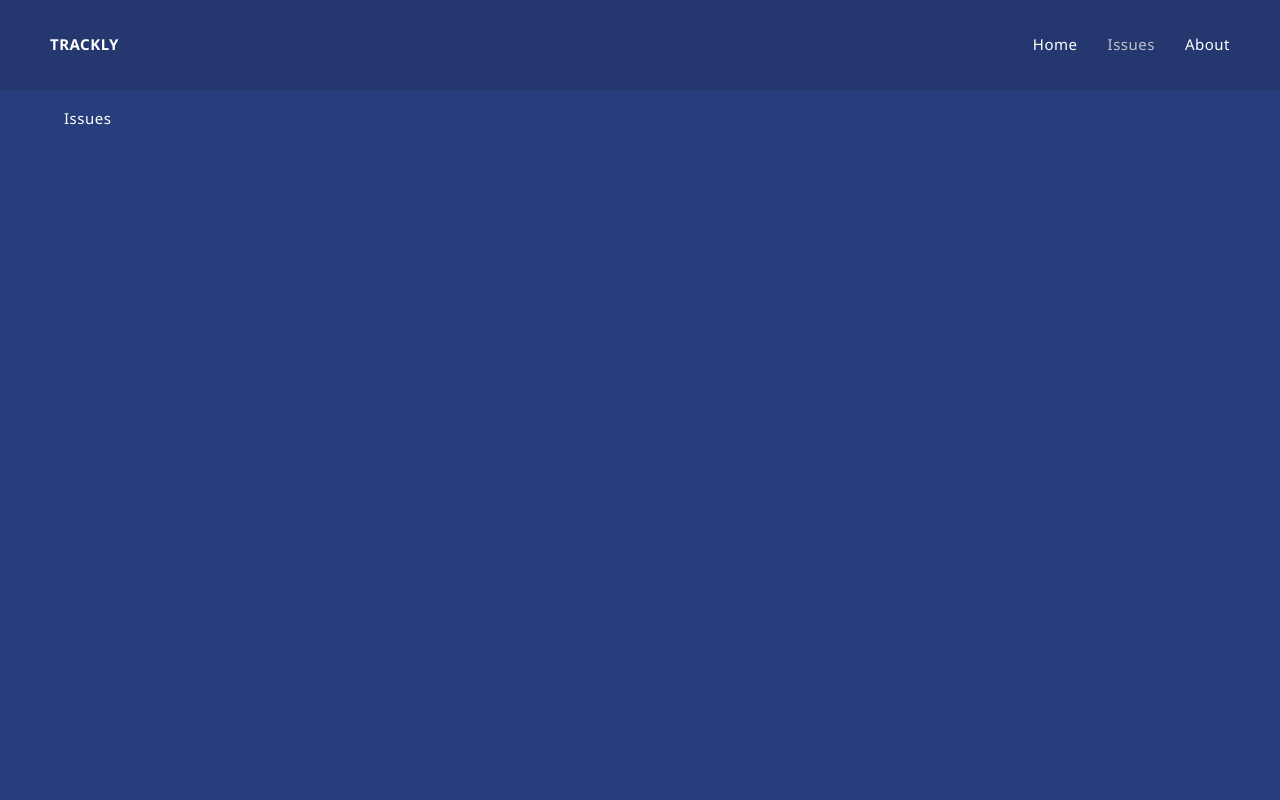
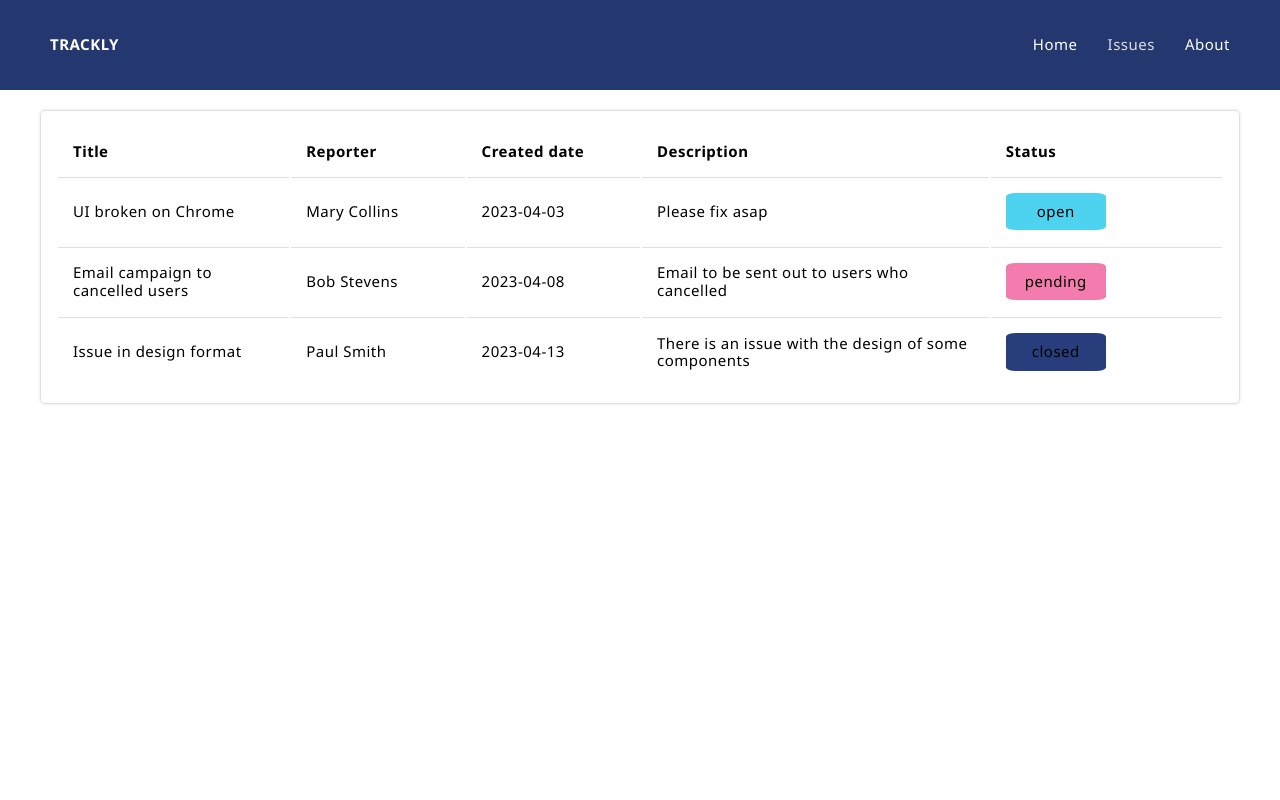
Before and after one commit to martanara/issue-tracker, a React (Create React App) app: page /issues in a window 1280 px wide. Shown: the top 800 px of the page. Built offline with nearby package versions, Linux system fonts and the light colour scheme.

Commit message:
add issues table

```diff
--- a/public/index.html
+++ b/public/index.html
@@ -2,7 +2,7 @@
 <html lang="en">
   <head>
     <meta charset="utf-8" />
-    <link rel="icon" href="%PUBLIC_URL%/favicon.ico" />
+    <link rel="icon" href="%PUBLIC_URL%/stonly.png" />
     <meta name="viewport" content="width=device-width, initial-scale=1" />
     <meta name="theme-color" content="#000000" />
     <meta
@@ -24,7 +24,7 @@
       work correctly both with client-side routing and a non-root public URL.
       Learn how to configure a non-root public URL by running `npm run build`.
     -->
-    <title>React App</title>
+    <title>Trackly</title>
   </head>
   <body>
     <noscript>You need to enable JavaScript to run this app.</noscript>
--- a/src/components/Navbar/styles.scss
+++ b/src/components/Navbar/styles.scss
@@ -7,6 +7,7 @@
     background-color: darken($color-dark-blue, 3%);
     line-height: 1.3;
     padding: 20px;
+    color: $color-white;
 }
 
 .navbar-icon {
--- a/src/components/Wrapper/styles.scss
+++ b/src/components/Wrapper/styles.scss
@@ -3,6 +3,6 @@
 .wrapper {
     padding: 20px 0;
     height: 100vh;
-    width: 90%;
+    max-width: 1200px;
     margin: 0 auto;
 }
--- a/src/context/index.tsx
+++ b/src/context/index.tsx
@@ -15,28 +15,25 @@ export const AppContextProvider = (props: IContextProps) => {
             id: "1",
             title: "UI broken on Chrome",
             reporter: "Mary Collins",
+            createdDt: "2023-04-03",
             description: "Please fix asap",
-            isOpen: true,
-            isPending: false,
-            isClosed: false,
+            status: "open"
         },
         {
             id: "2",
             title: "Email campaign to cancelled users",
             reporter: "Bob Stevens",
+            createdDt: "2023-04-08",
             description: "Email to be sent out to users who cancelled",
-            isOpen: false,
-            isPending: true,
-            isClosed: false,
+            status: "pending"
         },
         {
             id: "3",
             title: "Issue in design format",
             reporter: "Paul Smith",
+            createdDt: "2023-04-13",
             description: "There is an issue with the design of some components",
-            isOpen: false,
-            isPending: false,
-            isClosed: true,
+            status: "closed"
         },
     ]);
 
--- a/src/pages/Home/Home.tsx
+++ b/src/pages/Home/Home.tsx
@@ -1,6 +1,6 @@
-import React from "react";
+import React from 'react';
 
-import Wrapper from "components/Wrapper";
+import Wrapper from 'components/Wrapper';
 
 const Home = () => {
     return (
--- a/src/pages/Issues/Issues.tsx
+++ b/src/pages/Issues/Issues.tsx
@@ -1,13 +1,55 @@
 import React from "react";
 
 import Wrapper from "components/Wrapper";
+import { useAppContext } from "context";
+import { IStatus } from "interfaces";
+
+import "./styles.scss";
+interface IStatusLabelProps {
+    status: IStatus;
+}
 
 const Issues = () => {
+    const { issuesList } = useAppContext();
+
     return (
         <Wrapper>
-            <>Issues</>
+            {issuesList.length !== 0 ? (
+                <div className="table-container">
+                    <table>
+                        <thead>
+                            <tr>
+                                <th style={{ width: "20%" }}>Title</th>
+                                <th style={{ width: "15%" }}>Reporter</th>
+                                <th style={{ width: "15%" }}>Created date</th>
+                                <th style={{ width: "30%" }}>Description</th>
+                                <th style={{ width: "20%" }}>Status</th>
+                            </tr>
+                        </thead>
+                        <tbody>
+                            {issuesList.map((item) => {
+                                return (
+                                    <tr key={item.id}>
+                                        <td>{item.title}</td>
+                                        <td>{item.reporter}</td>
+                                        <td>{item.createdDt}</td>
+                                        <td>{item.description}</td>
+                                        <td>
+                                            <StatusLabel status={item.status}/>
+                                        </td>
+                                    </tr>
+                                );
+                            })}
+                        </tbody>
+                    </table>
+                </div>
+            ) : (
+                <div>No results</div>
+            )}
         </Wrapper>
     );
 };
 
 export default Issues;
+
+const StatusLabel = (props: IStatusLabelProps) => <div className={`label label-${props.status}`}>{props.status}</div>;
--- /dev/null
+++ b/src/pages/Issues/styles.scss
@@ -0,0 +1,41 @@
+@import "../../styles/settings.scss";
+
+.table-container {
+    padding: 15px;
+    border: 1px solid $color-gray;
+    border-radius: 5px;
+    box-shadow: 0 0 3px $color-gray;
+
+    table {
+        width: 100%;
+
+        th {
+            padding: 15px;
+            text-align: left;
+        }
+
+        td {
+            border-top: 1px solid $color-gray;
+            padding: 15px;
+        }
+    }
+}
+
+.label {
+  padding: 10px;
+  width: 100px;
+  text-align: center;
+  border-radius: 10%;
+}
+
+.label-open {
+    background-color: $color-baby-blue;
+}
+
+.label-pending {
+    background-color: $color-baby-pink;
+}
+
+.label-closed {
+    background-color: $color-dark-blue;
+}
--- a/src/styles/global.scss
+++ b/src/styles/global.scss
@@ -9,10 +9,10 @@
 body {
     margin: 0;
     padding: 0;
-    background: $color-dark-blue;
+    background: $color-white;
     font-family: $font-text;
     font-size: $base-font-size;
-    color: $color-white;
+    color: $color-black;
     letter-spacing: 0.5px;
 }
 
--- a/src/styles/settings.scss
+++ b/src/styles/settings.scss
@@ -1,7 +1,8 @@
 $color-white: #fff;
 $color-black: #000000;
 $color-light-gray: #f6f8fd;
-$color-gray: #c0c2c7;
+$color-gray: #dddfe3;
+$color-dark-gray: #c0c2c7;
 $color-dark-blue: #283d7b;
 $color-baby-blue: #4dd2ef;
 $color-dark-pink: #f43f85;
```
Also changed, not shown: src/interfaces/index.tsx (+4 -3 lines), public/stonly.png (added), 1 other file (tests, documents, lock files or other folders).
